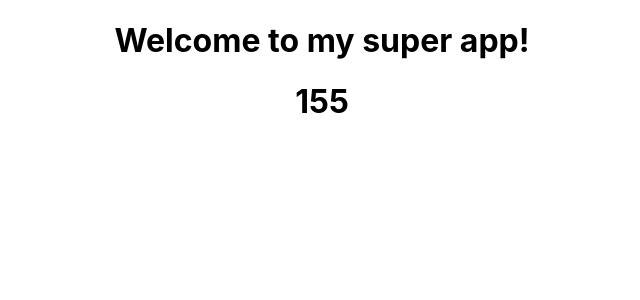
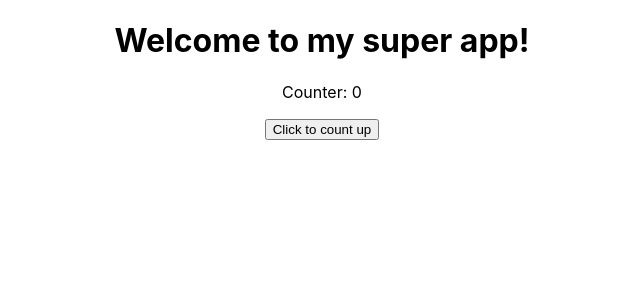
Before and after one commit to AlbertoNeira/react-exercises, a React (Create React App) app in the folder my-app/: page / in a window 1280 px wide. Shown: the top 300 px of the page, without its empty margins (318-958 px from the left). Built offline with nearby package versions, Linux system fonts and the light colour scheme.

Commit message:
Events - ClickCounter

```diff
--- a/my-app/src/App.js
+++ b/my-app/src/App.js
@@ -1,6 +1,7 @@
 
 import './App.css';
-import Counter from './components/Counter'
+
+import ClickCounter from './components/ClickCounter';
 
 function App() {
   return (
@@ -8,7 +9,7 @@
 
       <div>
       <h1>Welcome to my super app!</h1>
-      <Counter initialValue={5} incrementInterval={500} incrementAmount={10}/>
+      <ClickCounter/>
     </div>
 
     </div>
--- /dev/null
+++ b/my-app/src/components/ClickCounter.js
@@ -0,0 +1,35 @@
+import React from "react";
+
+
+class ClickCounter extends React.Component{
+
+    state={
+        counter:0
+    };
+
+    handleClick =() => {
+
+        this.setState(prevState => ({
+            counter: prevState.counter + 1
+        }));
+    }
+
+    render() {
+
+        return(
+            <div>
+                <p> Counter: {this.state.counter}</p>
+                <button onClick={this.handleClick}>
+                    Click to count up
+
+                </button>
+
+
+            </div>
+
+        )
+    }
+
+}
+
+export default ClickCounter;
```
